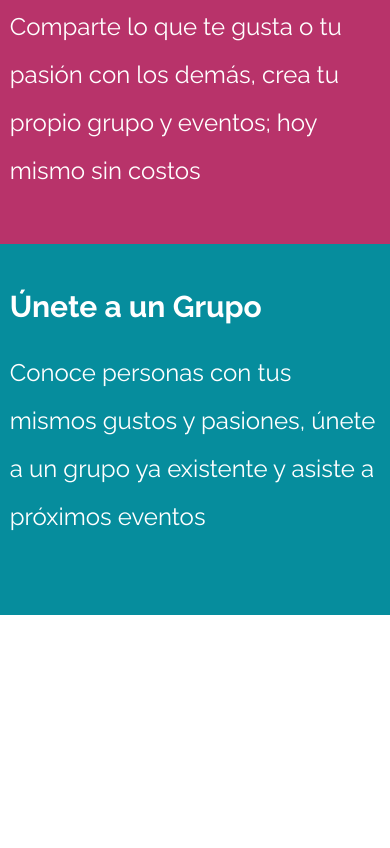
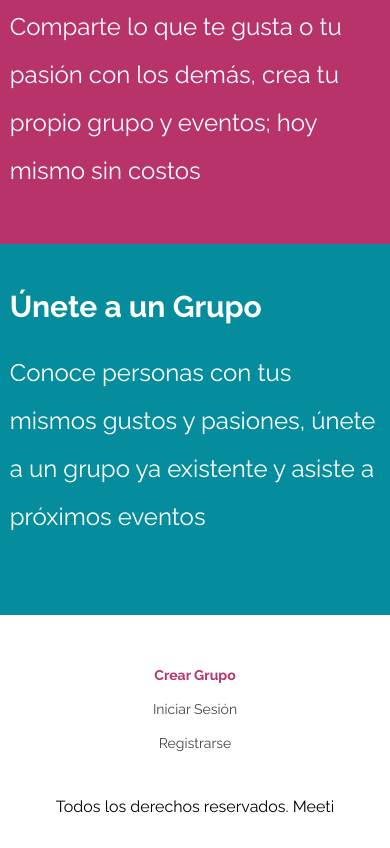
Before and after one commit to ArturoSM10/meetUp, a website: page index.html in a window 390 px wide. Shown: the part 7778-8626 px from the top of the page. Before the commit the page ends 8393 px from the top, so only its background shows below. Drawn offline with Linux system fonts and the light colour scheme.

Commit message:
Se agrego estructura, estilos y media queries a la seecion footer

```diff
--- a/index.html
+++ b/index.html
@@ -274,6 +274,18 @@
             </div>
         </section>
     </main>
+    <footer class="footer">
+        <div class="footer__contenedor">
+            <nav class="footer-menu">
+                <ul>
+                    <li><a class="footer-menu__element footer-menu__element--active" href="#">Crear grupo</a></li>
+                    <li><a class="footer-menu__element" href="#">Iniciar sesión</a></li>
+                    <li><a class="footer-menu__element" href="#">Registrarse</a></li>
+                </ul>
+            </nav>
+            <p class="footer__derechos">Todos los derechos reservados. Meeti</p>
+        </div>
+    </footer>
     <script src="./build/js/imagenes.js"></script>
 </body>
 </html>
--- a/src/scss/app.scss
+++ b/src/scss/app.scss
@@ -2,3 +2,4 @@
 @forward './ui/header';
 @forward './ui/formulario';
 @forward './ui/main';
+@forward './ui/footer';
--- /dev/null
+++ b/src/scss/ui/footer/_footer.scss
@@ -0,0 +1,60 @@
+@use '../../base/variables' as v;
+@use '../../base/mixins' as m;
+
+.footer {
+
+    padding: 5rem 0 1rem;
+
+    &-menu {
+
+        ul {
+            display: flex;
+            flex-direction: column;
+            align-items: center;
+
+            @include m.tablet {
+                flex-direction: row;
+                gap: 2rem;
+            }
+        }
+
+        li {
+            margin-bottom: 1.5rem;
+
+            @include m.tablet {
+                margin-bottom: 0;
+            }
+        }
+
+        &__element {
+            font-size: 1.4rem;
+            color: v.$gris;
+            text-transform: capitalize;
+        }
+
+        &__element--active {
+            color: v.$rosa;
+            font-weight: 700;
+
+            @include m.tablet {
+                display: flex;
+                align-items: center;
+            }
+
+            &::after {
+                @include m.tablet {
+                    content: "";
+                    display: inline-block;
+                    height: 4rem;
+                    margin: 0 0 0 2rem;
+                    border-right: 2px solid rgb(242, 242, 242);
+                }
+            }
+        }
+    }
+
+    &__derechos {
+        text-align: center;
+        padding-top: 1rem;
+    }
+}
--- /dev/null
+++ b/src/scss/ui/footer/_index.scss
@@ -0,0 +1 @@
+@forward './footer';
```
Also changed, not shown: build/css/app.css, 1 other file.
